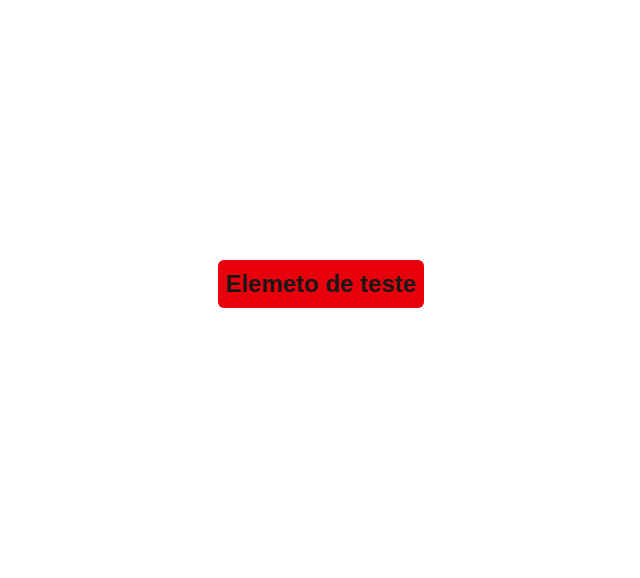
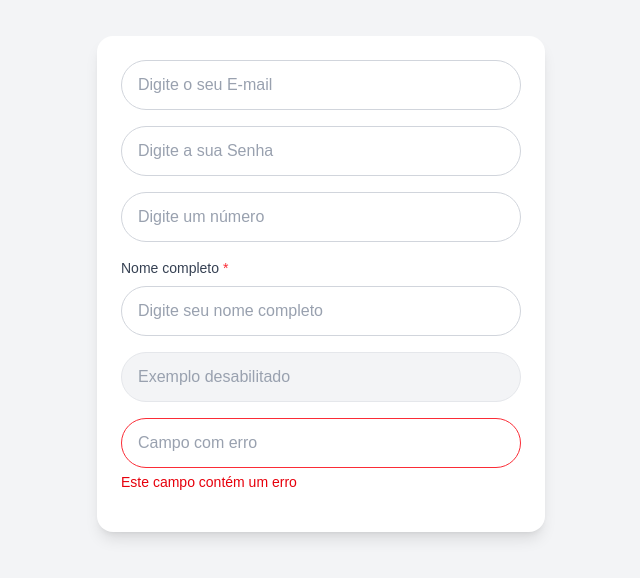
Before and after one commit to Fatec-ADS-AMS2025/civitas-frontend, a Next.js app in the folder civitas-frontend/: page /componentes in a window 1280 px wide. Shown: the part 116-694 px from the top of the page, without its empty margins (319-959 px from the left). Built offline with nearby package versions, Linux system fonts and the light colour scheme.

Commit message:
Input
Criação do botão input realizada conforme o solicitado

```diff
--- a/civitas-frontend/src/app/componentes/page.tsx
+++ b/civitas-frontend/src/app/componentes/page.tsx
@@ -1,10 +1,92 @@
-import React from 'react'
-import Teste from '@/components/teste'
 
-export default function page() {
+'use client'
+
+import { Input } from '@/components/Input'
+import { useState } from 'react'
+
+export default function PageComponentes() {
+  const [email, setEmail] = useState('');
+  const [password, setPassword] = useState('');
+  const [name, setName] = useState('');
+  const [emailError, setEmailError] = useState('');
+  const [nameError, setNameError] = useState('');
+
+  const handleEmailChange = (e: React.ChangeEvent<HTMLInputElement>) => {
+    setEmail(e.target.value);
+    // Validação simples de email
+    if (e.target.value && !e.target.value.includes('@')) {
+      setEmailError('Digite um email válido');
+    } else {
+      setEmailError('');
+    }
+  };
+
+  const handleNameChange = (e: React.ChangeEvent<HTMLInputElement>) => {
+    const value = e.target.value;
+    // Permite apenas letras, espaços, acentos e caracteres especiais do português
+    const nameRegex = /^[a-zA-ZÀ-ÿ\u00f1\u00d1\s'.-]*$/;
+
+    if (nameRegex.test(value)) {
+      setName(value);
+      setNameError('');
+    } else {
+      setNameError('Nome deve conter apenas letras');
+    }
+  };
+
   return (
-    <div className='flex flex-col w-screen h-screen items-center justify-center'>
-      <Teste texto="Elemeto de teste" />
+    <div className="min-h-screen bg-gray-100 flex items-center justify-center p-4">
+      <div className="w-full max-w-md">
+        <div className="bg-white rounded-2xl shadow-lg p-6">
+          <div className="space-y-4">
+            {/* Input de Email */}
+            <Input
+              type="email"
+              placeholder="Digite o seu E-mail"
+              value={email}
+              onChange={handleEmailChange}
+              error={emailError}
+            />
+
+            {/* Input de Senha */}
+            <Input
+              type="password"
+              placeholder="Digite a sua Senha"
+              value={password}
+              onChange={e => setPassword(e.target.value)}
+            />
+
+            {/* Input de Número */}
+            <Input
+              type="number"
+              placeholder="Digite um número"
+            />
+
+            {/* Input de Texto com Label */}
+            <Input
+              label="Nome completo"
+              placeholder="Digite seu nome completo"
+              value={name}
+              onChange={handleNameChange}
+              error={nameError}
+              required
+            />
+
+            {/* Input Desabilitado */}
+            <Input
+              placeholder="Campo desabilitado"
+              value="Exemplo desabilitado"
+              disabled
+            />
+
+            {/* Input com Erro */}
+            <Input
+              placeholder="Campo com erro"
+              error="Este campo contém um erro"
+            />
+          </div>
+        </div>
+      </div>
     </div>
-  )
+  );
 }
--- /dev/null
+++ b/civitas-frontend/src/components/Input.tsx
@@ -0,0 +1,61 @@
+import * as React from 'react';
+
+export interface InputProps extends React.InputHTMLAttributes<HTMLInputElement> {
+  label?: string;
+  error?: string;
+  className?: string;
+}
+
+export const Input: React.FC<InputProps> = ({
+  label,
+  error,
+  className = '',
+  id,
+  ...props
+}) => {
+  const inputId = id || `input-${Math.random().toString(36).substr(2, 9)}`;
+
+  return (
+    <div className="w-full mb-4">
+      {label && (
+        <label
+          htmlFor={inputId}
+          className="block text-sm font-medium text-gray-700 mb-2"
+        >
+          {label}
+          {props.required && <span className="text-red-500 ml-1">*</span>}
+        </label>
+      )}
+      <input
+        id={inputId}
+        className={`
+          w-full
+          px-4 py-3
+          border border-gray-300
+          rounded-full
+          bg-white
+          text-gray-800
+          placeholder:text-gray-400
+          focus:outline-none
+          focus:ring-2
+          focus:ring-teal-500
+          focus:border-teal-500
+          disabled:bg-gray-100
+          disabled:text-gray-400
+          disabled:cursor-not-allowed
+          disabled:border-gray-200
+          transition-all duration-200
+          hover:border-gray-400
+          ${error ? 'border-red-500 focus:ring-red-500 focus:border-red-500' : ''}
+          ${className}
+        `.trim().replace(/\s+/g, ' ')}
+        {...props}
+      />
+      {error && (
+        <p className="mt-1 text-sm text-red-600">
+          {error}
+        </p>
+      )}
+    </div>
+  );
+};
```
Also changed, not shown: 7 other files (tests, documents, lock files or other folders).
